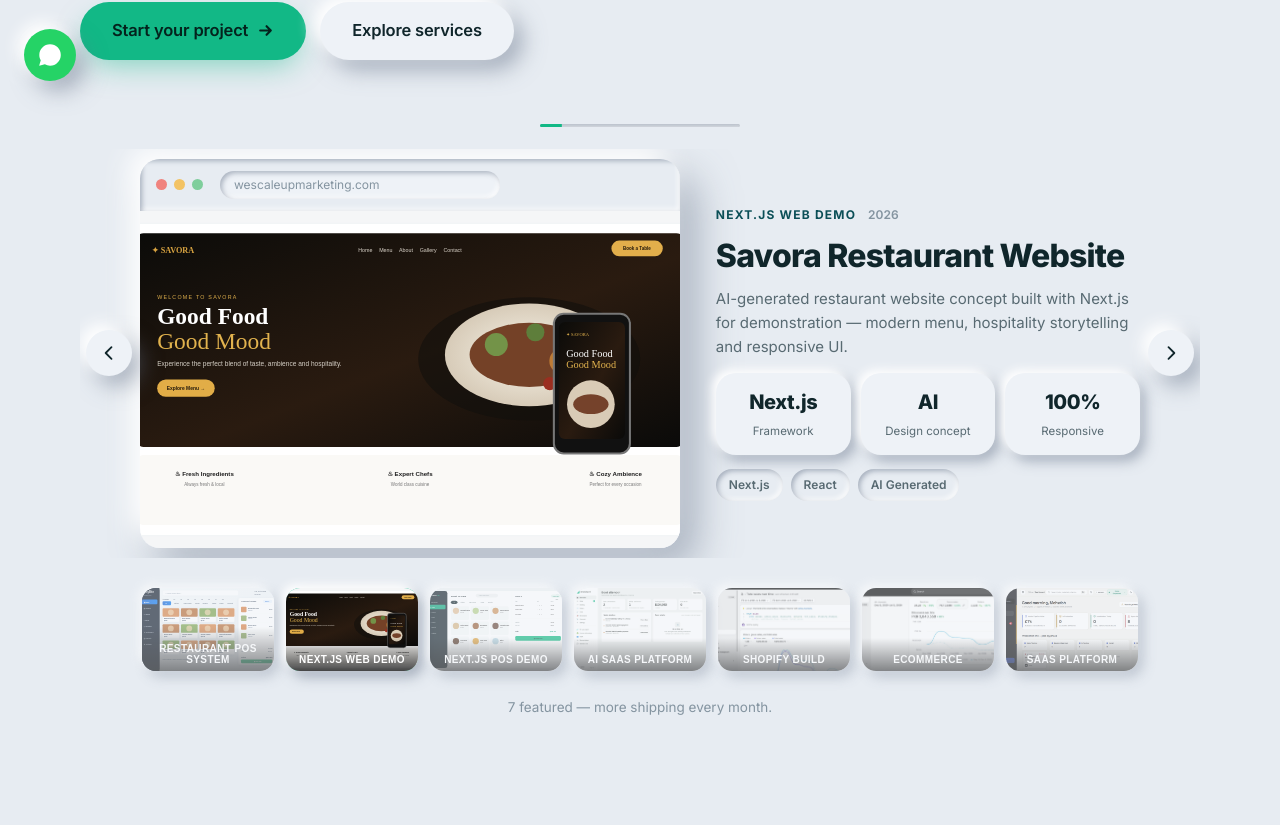
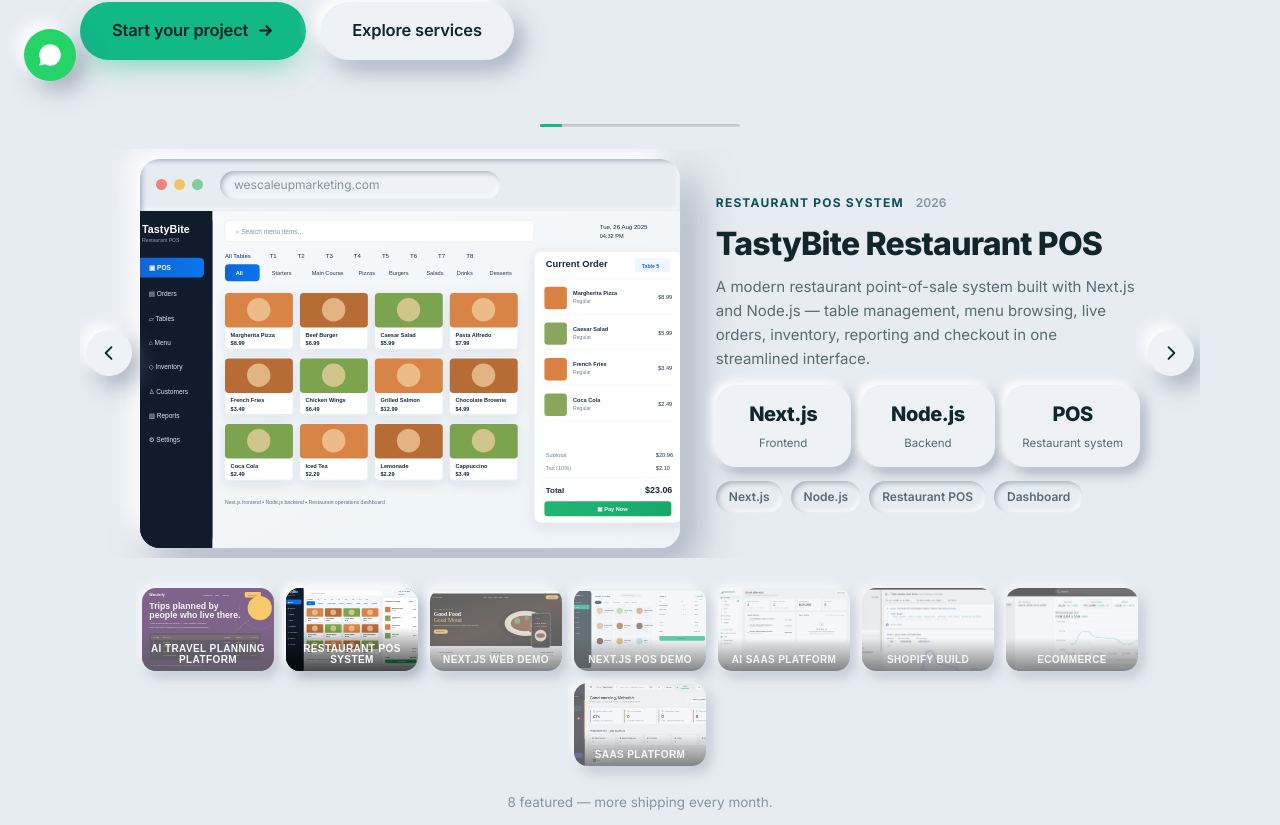
Before and after one commit to etsywisecart-ctrl/scaleup-marketing-website, a Next.js app in the folder web/: page /work in a window 1280 px wide. Shown: the part 695-1520 px from the top of the page. Built offline with nearby package versions, Linux system fonts and the light colour scheme; no server answers.

Commit message:
Add Wanderly AI travel planner portfolio project

```diff
--- a/web/src/data/work.ts
+++ b/web/src/data/work.ts
@@ -19,6 +19,19 @@
 };
 
 export const portfolio: Project[] = [
+  {
+    title: "Wanderly Travel Planner",
+    cat: "AI Travel Planning Platform",
+    year: "2026",
+    img: "/uploads/wanderly-travel-agent.svg",
+    desc: "A beautifully focused travel planning and booking experience that turns a simple destination choice into a ready-to-go journey — matching travelers with local expertise, curated stays and guides, departure options, and a clear path from trip inspiration to booking.",
+    metrics: [
+      { v: "AI", l: "Trip planning" },
+      { v: "Local", l: "Expert matching" },
+      { v: "Booking", l: "Travel workflow" },
+    ],
+    tags: ["AI Agent", "Travel", "Trip Planning", "Booking"],
+  },
   {
     title: "TastyBite Restaurant POS",
     cat: "Restaurant POS System",
```
